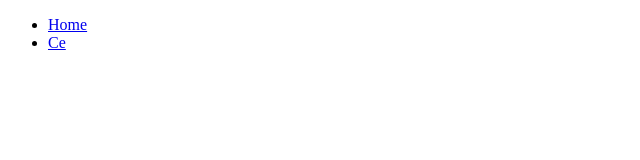
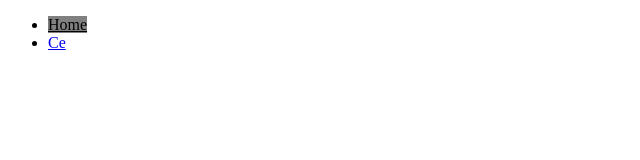
Before and after one commit to fquel997/ce1542.github.io, a plain HTML site: page index.html in a window 1280 px wide. Shown: the full height of the page, 0-640 px from the left. Drawn offline with Linux system fonts and the light colour scheme.

Commit message:
Update index.html

```diff
--- a/index.html
+++ b/index.html
@@ -1,12 +1,12 @@
 <!DOCTYPE html>
 <html>
 	<head>
-		<title style="color:black;background-color:gray;">Ce's Place</title>
+		<title>Ce's Place</title>
 	</head>
 	<body>
 		<nav>
     		<ul>
-        		<li><a href="/">Home</a></li>
+        		<li><a href="/", style="color:black;background-color:gray;">Home</a></li>
 	        	<li><a href="/Ce">Ce</a></li>
     		</ul>
 		</nav>
```
